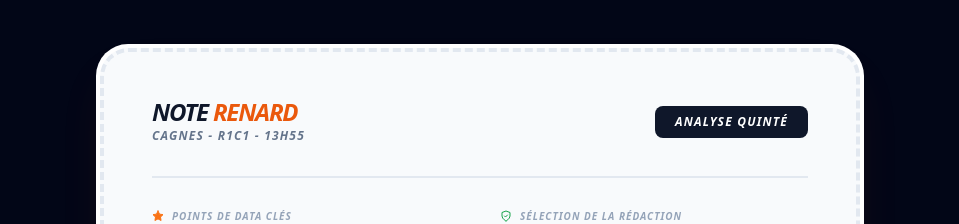
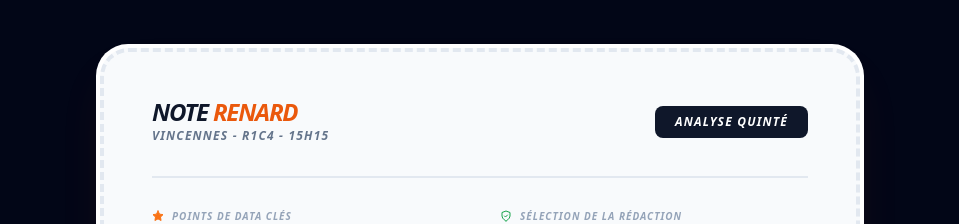
Before and after one commit to RenardTurf/Renard-turf, a React (Vite) app: page / in a window 1280 px wide. Shown: the part 3640-3864 px from the top of the page, without its empty margins (160-1119 px from the left). Built offline with nearby package versions, Linux system fonts and the light colour scheme.

Commit message:
Update race details in App component

```diff
--- a/src/App.jsx
+++ b/src/App.jsx
@@ -351,7 +351,7 @@ const App = () => {
               <div className="flex flex-col md:flex-row justify-between items-start md:items-center border-b-2 border-slate-200 pb-8 mb-8 relative z-10 gap-4">
                  <div>
                     <h3 className="font-black text-2xl uppercase italic tracking-tighter leading-none italic">Note <span className="text-orange-600 font-bold">Renard</span></h3>
-                    <p className="text-slate-500 text-xs font-bold uppercase tracking-widest mt-1 tracking-wider italic italic">Cagnes - R1C1 - 13h55</p>
+                    <p className="text-slate-500 text-xs font-bold uppercase tracking-widest mt-1 tracking-wider italic italic">Vincennes - R1C4 - 15h15</p>
                  </div>
                  <div className="bg-slate-900 text-white px-5 py-2 rounded-lg text-xs font-black uppercase tracking-widest italic">Analyse Quinté</div>
               </div>
```
